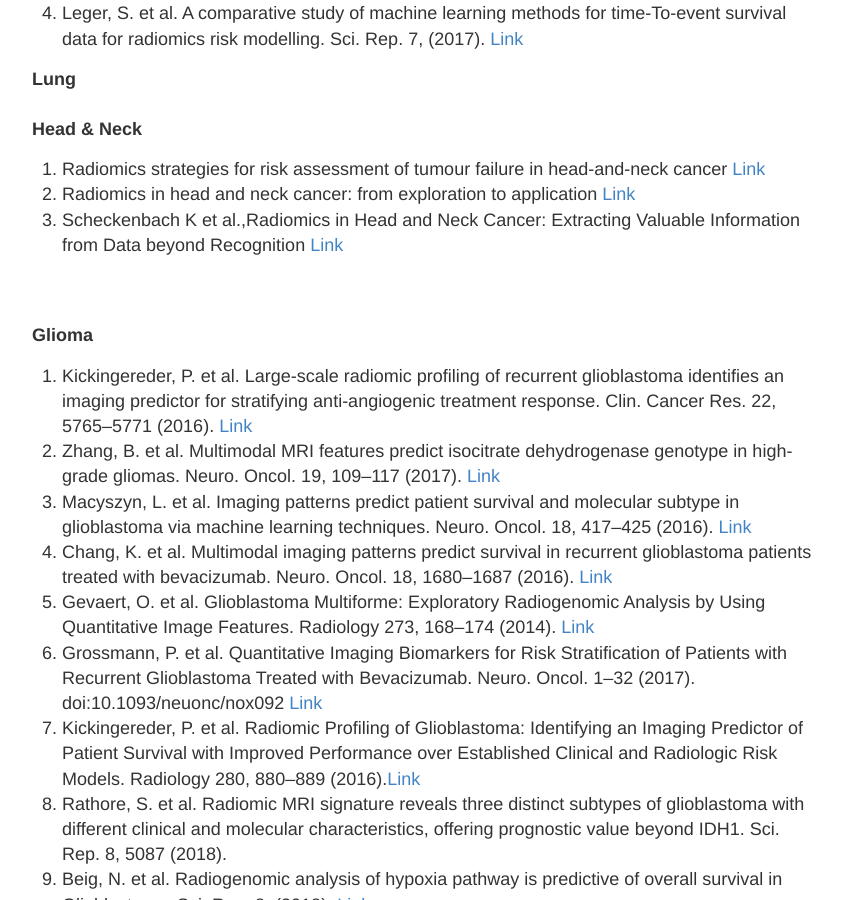
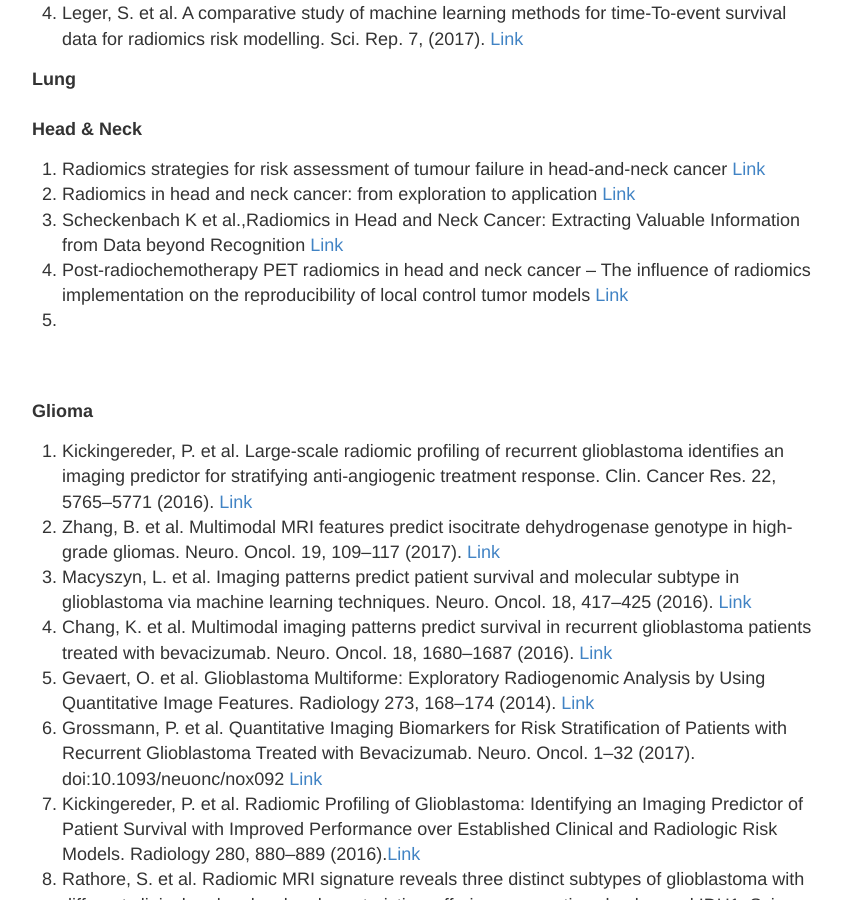
Before and after one commit to QTIM-Lab/Radiomics_reference, a Jekyll site: the page built from pubs.html, in a window 1280 px wide and 900 px high, scrolled down 625 px. Shown: the whole window, without its empty margins (213-1055 px from the left). Built offline with Jekyll 4.4.1, drawn with Linux system fonts in a browser that asks for light colours.

Commit message:
Update pubs.html

```diff
--- a/pubs.html
+++ b/pubs.html
@@ -29,7 +29,7 @@ permalink: /pubs/
 	<li> Radiomics strategies for risk assessment of tumour failure in head-and-neck cancer <a href="https://www.nature.com/articles/s41598-017-10371-5"> Link </a></li>
 	<li> Radiomics in head and neck cancer: from exploration to application <a href="http://tcr.amegroups.com/article/view/8805/html"> Link </a></li>
 	<li> Scheckenbach K et al.,Radiomics in Head and Neck Cancer: Extracting Valuable Information from Data beyond Recognition <a href="https://www.ncbi.nlm.nih.gov/pubmed/28231582"> Link </a></li>
-
+	<li> Post-radiochemotherapy PET radiomics in head and neck cancer – The influence of radiomics implementation on the reproducibility of local control tumor models <a href="https://www.sciencedirect.com/science/article/pii/S0167814017326634"> Link </a><li>
 
 </ol>
 <br><br>
```
